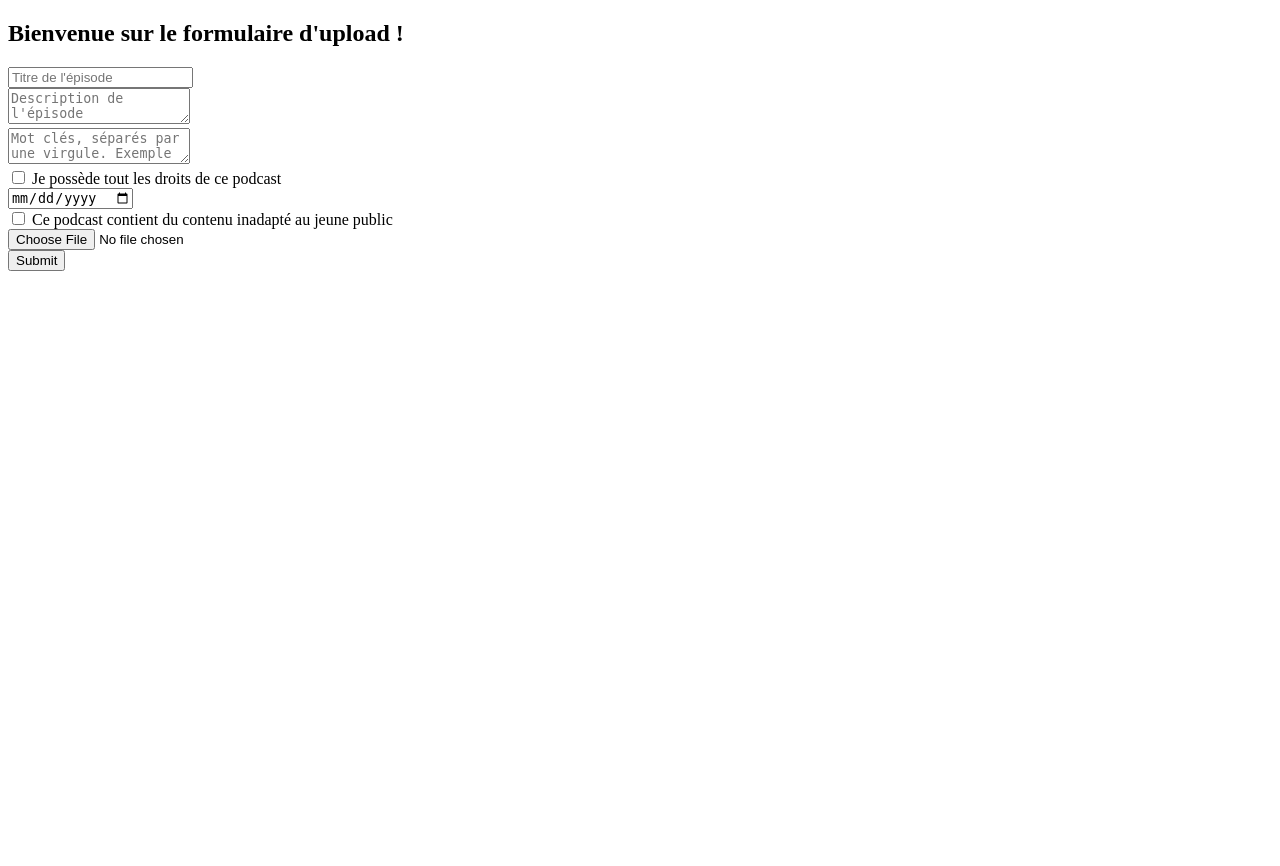
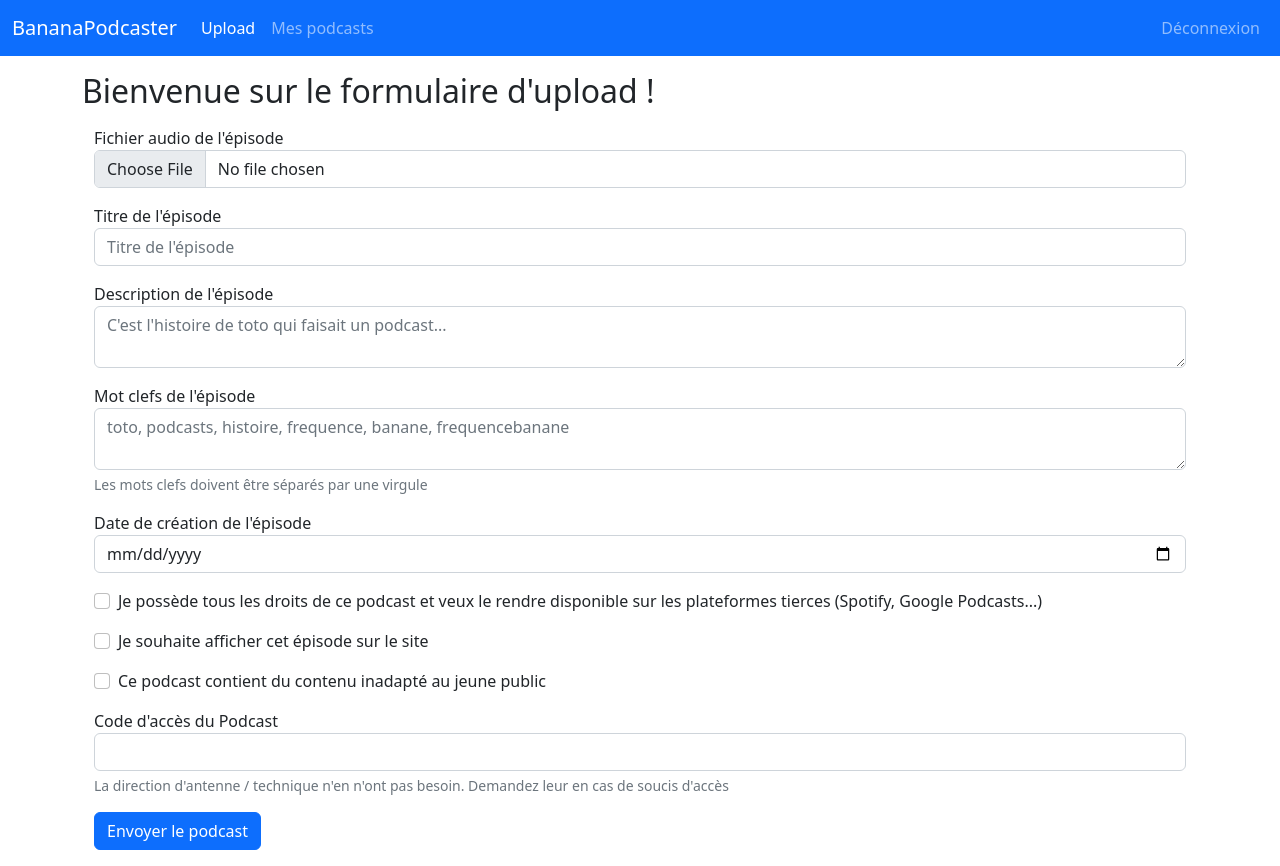
Before and after one commit to Frequence-Banane-Dev-Team/BananaPodcasts, a Flask app: page /upload in a window 1280 px wide. Before the commit the page ends 271 px from the top, so only its background shows below. Run offline with Flask 2, Linux system fonts and the light colour scheme; the visitor is signed in with stand-in values (Sample User, id 1).

Commit message:
improved templates

```diff
--- a/main.py
+++ b/main.py
@@ -102,7 +102,8 @@ def login():
             cursor.execute("SELECT Salt FROM Users WHERE Username = %s", (request.form['username']))
             data = cursor.fetchone()
             if data is None:
-                return  "Pas d'utilisateur correspondant"
+                flash('Identifiants / Mot de passe incorrect !', 'danger')
+                redirect(url_for('login'))
 
             salt = data[0].encode()
             password = request.form['password'].encode()
@@ -111,18 +112,21 @@ def login():
             cursor.execute("SELECT ID, Username FROM Users WHERE Username = %s and Password = %s", (request.form['username'], hashed_password))
             data = cursor.fetchone()
             if data is None:
-                return  "Mot de passe incorrect"
+                flash('Identifiants / Mot de passe incorrect !', 'danger')
+                redirect(url_for('login'))
 
             session['ID'] = data[0]
             session['username'] = data[1]
 
-            return "Vous êtes désormais connectés "
+            flash('Vous êtes désormais connecté !', 'success')
+            return redirect(url_for('upload'))
 
 
 @app.route('/logout', methods=['GET'])
 def logout():
     session.pop('username', None)
-    return "Vous êtes désormais déconnecté"
+    flash('Vous êtes désormais deconnecté !', 'success')
+    return redirect(url_for('login'))
 
 @app.route('/upload', methods=['POST', 'GET'])
 @auth_required
@@ -132,28 +136,30 @@ def upload():
         return render_template('upload.html')
     else:
 
+        redirection_upload_url = url_for('upload', show_id= request.form.get('show_id', default='0'))
 
-        keys = ['ep_title', 'ep_description', 'ep_keywords', 'display_on_third_platforms', 'ep_date', 'is_explicit', 'show_id']
+        keys = ['ep_title', 'ep_description', 'ep_keywords', 'display_on_third_platforms', 'display_on_website', 'ep_date', 'is_explicit', 'show_id' , 'pin']
 
-        keys_types = [str, str, str, bool, str, bool, int]
+        keys_types = [str, str, str, bool, bool, str, bool, int, int]
         if False in list( map(request.form.__contains__, keys) ): #Verifie que chacune des clefs existe dans le dictionnaire qui contient les données envoyés par l'utilisateur
-            flash('Champ manquant !')
-            return redirect(url_for('upload'))
+            flash('Champ manquant !', 'danger')
+            return redirect(redirection_upload_url)
 
         form_data = {}
         for key, key_type in zip(keys, keys_types):
-            form_data[key] = request.form.get(key, type=key_type)#recupere les données envoyés par l'utilisateur (contenu dans le dictionnaire request.form)
+            form_data[key] = request.form.get(key, type=key_type)#recupere les données envoyés par l'utilisateur (contenu dans le dictionnaire request.form) en les formattant dans le bon type de variable
 
 
         #On verifie si l'utilisateur à les droits sur le podcast
         conn = mysql.connect()
         cursor =conn.cursor()
-        cursor.execute("SELECT sh.ID, rt.Level FROM Shows sh, Rights rt WHERE rt.User=%s and sh.ID=%s and rt.Unit=sh.Unit and rt.Level <= 0",(session['ID'], form_data['show_id']) )
+        cursor.execute("SELECT sh.ID, rt.Level FROM Shows sh, Rights rt WHERE rt.User=%s and sh.ID=%s and rt.Unit=sh.Unit AND( (rt.Level <= 1) OR (rt.Level <= 2 AND (sh.Pin=%s  OR sh.Pin=Null) ) )",(session['ID'], form_data['show_id'], form_data['pin']) )
         if cursor.fetchone() is None:
-            flash("Vous n'avez pas les droits sur ce podcast !")
-            return redirect(url_for('upload')) #TODO : rediriger vers la page avec la liste des podcasts plutot
+            flash("Vous n'avez pas les droits sur ce podcast ou votre code est incorrect !", 'danger')
+            return redirect(redirection_upload_url) #TODO : rediriger vers la page avec la liste des podcasts plutot
 
-
+        keys.pop() #Nous n'avons plus besoin du pin et nous n'allons pas l'insérer dans la base de donnée donc on l'enleve
+        keys_types.pop()
 
         form_data['encoded_title'] = encode_string_for_filename(form_data['ep_title'])
 
@@ -162,23 +168,22 @@ def upload():
 
         for key in keys: #Verifie que tout les elements respectent les contraintes Not Null, et que le champ ne soit pas juste vide
             if form_data[key] == None or (type(form_data[key])==str  and len(form_data[key]) < 1):
-                flash('Valeur incorrecte, aucun champ ne peut être vide !')
-                return redirect(url_for('upload'))
-
+                flash('Valeur incorrecte, aucun champ ne peut être vide !', 'danger')
+                return redirect(redirection_upload_url)
         try:
             datetime.strptime(form_data['ep_date'], '%Y-%m-%d') #On verifie le format de la date pour etre YYYY-MM-DD
         except ValueError:
-           flash('Format de date non correct !')
-           return redirect(url_for('upload'))
+           flash('Format de date non correct !', 'danger')
+           return redirect(redirection_upload_url)
 
         if 'file' not in request.files:
-           flash('Fichier manquant !')
-           return redirect(url_for('upload'))
+           flash('Fichier manquant !', 'danger')
+           return redirect(redirection_upload_url)
 
         file = request.files['file']
         if file.filename == '' or file.filename.rsplit('.', 1)[1].lower() != 'mp3':
-           flash('Fichier vide ou format de fichier incorrect (.mp3 seulement)!')
-           return redirect(url_for('upload'))
+           flash('Fichier vide ou format de fichier incorrect (.mp3 seulement)!', 'danger')
+           return redirect(redirection_upload_url)
 
 
         form_data['file_length'] = 0
@@ -188,7 +193,7 @@ def upload():
         print(keys)
 
 
-        cursor.execute("INSERT INTO Episodes (Episodes.Title, Episodes.Description, Episodes.Keywords, Episodes.display_on_third_platforms, Episodes.Date, Episodes.Is_explicit, Episodes.Show, Episodes.Encoded_title, Episodes.File_length, Episodes.image) VALUES (%s, %s, %s, %s, %s, %s, %s, %s, %s, %s);", tuple(map(form_data.get, keys)) )
+        cursor.execute("INSERT INTO Episodes (Episodes.Title, Episodes.Description, Episodes.Keywords, Episodes.display_on_third_platforms, Episodes.display_on_website, Episodes.Date, Episodes.Is_explicit, Episodes.Show, Episodes.Encoded_title, Episodes.File_length, Episodes.image) VALUES (%s, %s, %s, %s, %s, %s, %s, %s, %s, %s, %s);", tuple(map(form_data.get, keys)) )
         conn.commit()
 
         cursor.execute("SELECT *  FROM (SELECT un.Encoded_name, sh.Encoded_title as sh_title, row_number() over (order by ep.ID) as ep_rn, ep.ID, ep.Encoded_title, ep.Date FROM Episodes ep, Shows sh, Units un WHERE ep.`Show` = sh.ID and sh.Unit=un.ID and sh.ID =%s) output_tb where output_tb.ID = %s", (form_data['show_id'] ,cursor.lastrowid))
@@ -202,8 +207,8 @@ def upload():
             os.makedirs(folder_path)
 
         file.save(os.path.join(folder_path, filename))
-        flash('Podcast uploadé avec succès !')
-        return redirect(url_for('upload'))
+        flash('Podcast uploadé avec succès !', 'success')
+        return redirect(redirection_upload_url)
 
 
 
@@ -257,19 +262,24 @@ def generate_xml(show_id):
 
 
         #SELECT row_number() over (order by ep.Date) as nbr,ep.Title, ep.Encoded_title, ep.Description, ep.Is_explicit, ep.Is_fully_owned FROM Episodes ep WHERE ep.`Show`=3 AND ep.Is_fully_owned >= 0
-        if request.args.get('display_on_third_platforms', default=True) == True: #Si on demande à ce que le résultat comporte exclusivement des podcasts dont on possède entierement les droits
+        if request.args.get('display_on_third_platforms', default=True, type=lambda v: v == '1') == True: #Si on demande à ce que le résultat comporte exclusivement des podcasts dont on possède entierement les droits, on definit une fonction qui verifie si le parametre est egale à 1 et qui renvoie true si c'est le cas
             display_on_third_platforms = 1
         else:
             display_on_third_platforms = 0
 
-        cursor.execute("SELECT row_number() over (order by ep.Date) as nbr,ep.Title, ep.Encoded_title, ep.Description, ep.Is_explicit, ep.display_on_third_platforms, ep.Date, ep.File_length FROM Episodes ep WHERE ep.`Show`=%s AND ep.display_on_third_platforms >= %s", (show_id, display_on_third_platforms))
+        if request.args.get('display_on_website', default=False, type=lambda v: v == '1') == True: #Si on demande à ce que le résultat comporte seulement les podcasts qui sont disponible sur le site
+            display_on_website = 1
+        else:
+            display_on_website = 0
+
+        cursor.execute("SELECT row_number() over (order by ep.Date) as nbr,ep.Title, ep.Encoded_title, ep.Description, ep.Is_explicit, ep.display_on_third_platforms, ep.Date, ep.File_length FROM Episodes ep WHERE ep.`Show`=%s AND ep.display_on_third_platforms >= %s AND ep.display_on_website >= %s ", (show_id, display_on_third_platforms, display_on_website))
         ep_data = cursor.fetchone()
         while ep_data is not None:
             item = etree.SubElement(channel, "item")
             ep_title = etree.SubElement(item, "title")
             ep_title.text = ep_data[1]
             ep_description = etree.SubElement(item, "description")
-            ep_description = ep_data[3]
+            ep_description.text = ep_data[3]
             ep_pubDate = etree.SubElement(item, "pubDate")
             #ep_pubDate.text = ep_data[6].strftime('%d %b %Y')
             ep_pubDate.text = ep_data[6].strftime('%a, %d %b %Y %I:%M:%S') + " +0200"
--- /dev/null
+++ b/templates/base.html
@@ -0,0 +1,53 @@
+<!DOCTYPE html>
+<html lang="en">
+<head>
+    <meta charset="utf-8">
+    <meta name="viewport" content="width=device-width, initial-scale=1, shrink-to-fit=no">
+    <title>{% block title %}{% endblock %} - BananaPodcaster/ </title>
+    <link href="https://cdn.jsdelivr.net/npm/bootstrap@5.2.0/dist/css/bootstrap.min.css" rel="stylesheet" integrity="sha384-gH2yIJqKdNHPEq0n4Mqa/HGKIhSkIHeL5AyhkYV8i59U5AR6csBvApHHNl/vI1Bx" crossorigin="anonymous">
+</head>
+<body style="overscroll-behavior-y: none;">
+<nav class="navbar navbar-expand-lg navbar-dark bg-primary">
+    <div class="container-fluid">
+        <a class="navbar-brand" href="#">BananaPodcaster</a>
+        <ul class="navbar-nav me-auto" >
+          <li class="nav-item">
+            <a class="nav-link" aria-current="page" href="/upload" id="nav-link-upload">Upload</a>
+              </li>
+              <li class="nav-item">
+                <a class="nav-link" href="#" id="nav-link-podcasts">Mes podcasts</a>
+              </li>
+
+        </ul>
+        <ul class="navbar-nav" >
+          <li class="nav-item">
+            {% if 'username' in session: %}
+            <a class="nav-link" href="{{url_for('logout')}}" id="nav-link-login">Déconnexion</a>
+            {% else: %}
+            <a class="nav-link" href="{{url_for('login')}}" id="nav-link-login">Connexion</a>
+            {% endif %}
+          </li>
+
+        </ul>
+  </div>
+</nav>
+<section class="content">
+  <div class="container mt-3">
+  {% block header %}{% endblock %}
+  {% with messages = get_flashed_messages(with_categories=true) %}
+    {% if messages %}
+        {% for category, message in messages %}
+          <div class="alert alert-{{ category }}" role="alert">
+            {{ message }}
+          </div>
+        {% endfor %}
+
+    {% endif %}
+  {% endwith %}
+  </div>
+  <div class="container mt-3">
+    {% block content %}{% endblock %}
+  </div>
+</section>
+</body>
+</html>
--- a/templates/upload.html
+++ b/templates/upload.html
@@ -1,44 +1,70 @@
-<!DOCTYPE html>
-<html lang="en">
-<head>
-    <meta charset="UTF-8">
-    <title>Formulaire d'upload</title>
-</head>
-<body>
-    <h2>Bienvenue sur le formulaire d'upload !</h2>
-    {% with messages = get_flashed_messages() %}
-    {% if messages %}
-        <ul class=flashes>
-        {% for message in messages %}
-            <li>{{ message }}</li>
-        {% endfor %}
-        </ul>
-    {% endif %}
-    {% endwith %}
+    {% extends 'base.html' %}
+
+    {% block title %}Formulaire d'upload{% endblock %}
+    {% block header %}<h2>Bienvenue sur le formulaire d'upload !</h2>{% endblock %}
+
+    {% block content %}
+<div class="container mt-3">
     <form action="/upload" method="post" enctype=multipart/form-data>
-        <input type="text" name="ep_title" placeholder="Titre de l'épisode"><br>
-        <textarea name="ep_description" placeholder="Description de l'épisode"></textarea><br>
-        <textarea name="ep_keywords" placeholder="Mot clés, séparés par une virgule. Exemple : banane,métallique,rose,all,school,allschool"></textarea><br>
+        <div class="mb-3">
+            <label for="file" class="">Fichier audio de l'épisode</label><br>
+            <input type=file class="form-control" name=file>
+        </div>
 
-        <input type="hidden" name="is_fully_owned" value="0"><input type="checkbox" onclick="this.previousSibling.value=1-this.previousSibling.value">
-        <label for="is_fully_owned"> Je possède tout les droits de ce podcast</label><br>
+        <div class="mb-3">
+            <label for="ep_title">Titre de l'épisode</label>
+            <input type="text" class="form-control" name="ep_title" placeholder="Titre de l'épisode">
+        </div>
 
-        <input type="date" name="ep_date"><br>
+        <div class="mb-3">
+            <label for="ep_description">Description de l'épisode</label>
+            <textarea name="ep_description" class="form-control" placeholder="C'est l'histoire de toto qui faisait un podcast..."></textarea>
+        </div>
 
-        <input type="hidden" name="is_explicit" value="0"><input type="checkbox" onclick="this.previousSibling.value=1-this.previousSibling.value">
-        <label for="is_explicit">Ce podcast contient du contenu inadapté au jeune public</label><br>
+        <div class="mb-3">
+            <label for="ep_description">Mot clefs de l'épisode</label>
+            <textarea name="ep_keywords" class="form-control" placeholder="toto, podcasts, histoire, frequence, banane, frequencebanane" aria-describedby="keywords_help"></textarea>
+            <div class="form-text" id="keywords_help">Les mots clefs doivent être séparés par une virgule</div>
+        </div>
 
-        <!--
-        <label for="show_id">Podcast dont fait parti l'épisode :</label>
-        <select name="show_id">
-            <option value="1">Banane Rose</option>
-            <option value="2">Café Kawa</option>
-            <option value="3">Down There Sessions</option>
-            <option value="4">Banane Métallique</option>
-        </select><br> -->
-        <input type="hidden" name="show_id" value="1">
-        <input type=file name=file><br>
-        <input type="submit" name="">
+        <div class="mb-3">
+            <label for="ep_date">Date de création de l'épisode</label>
+            <input type="date" class="form-control" name="ep_date">
+        </div>
+
+        <div class="mb-3 form-check">
+            <input type="hidden" name="display_on_third_platforms" value="0"><input type="checkbox" class="form-check-input" onclick="this.previousSibling.value=1-this.previousSibling.value">
+            <label for="display_on_third_platforms" class="form-check-label" > Je possède tous les droits de ce podcast et veux le rendre disponible sur les plateformes tierces (Spotify, Google Podcasts...)</label>
+        </div>
+
+        <div class="mb-3 form-check">
+            <input type="hidden" name="display_on_website" value="0"><input type="checkbox" class="form-check-input" onclick="this.previousSibling.value=1-this.previousSibling.value">
+            <label for="display_on_website" class="form-check-label" > Je souhaite afficher cet épisode sur le site</label>
+        </div>
+
+
+        <div class="mb-3 form-check">
+            <input type="hidden" name="is_explicit" value="0"><input type="checkbox" class="form-check-input" onclick="this.previousSibling.value=1-this.previousSibling.value">
+            <label for="is_explicit" class="form-check-label" >Ce podcast contient du contenu inadapté au jeune public</label>
+        </div>
+
+        <input type="hidden" name="show_id" value="{{ request.args.get('show_id', default='0') }}">
+
+        <div class="mb-3">
+            <label for="pin">Code d'accès du Podcast</label>
+            <input type="" name="pin" inputmode="numeric" class="form-control" pattern="[0-9]{4}" maxlength="4" aria-describedby="pin_help">
+            <div class="form-text" id="pin_help">La direction d'antenne / technique n'en n'ont pas besoin. Demandez leur en cas de soucis d'accès</div>
+        </div>
+
+        <div class="mb-3">
+            <button type="submit" class="btn btn-primary">Envoyer le podcast</button>
+        </div>
+
     </form>
-</body>
-</html>
+</div>
+
+<script type="text/javascript">
+    var element = document.getElementById("nav-link-upload");
+    element.classList.add("active");
+</script>
+    {% endblock %}
```
Also changed, not shown: dev.py (added, +29 -0 lines), templates/login.html (+29 -24 lines), 1 other file.
